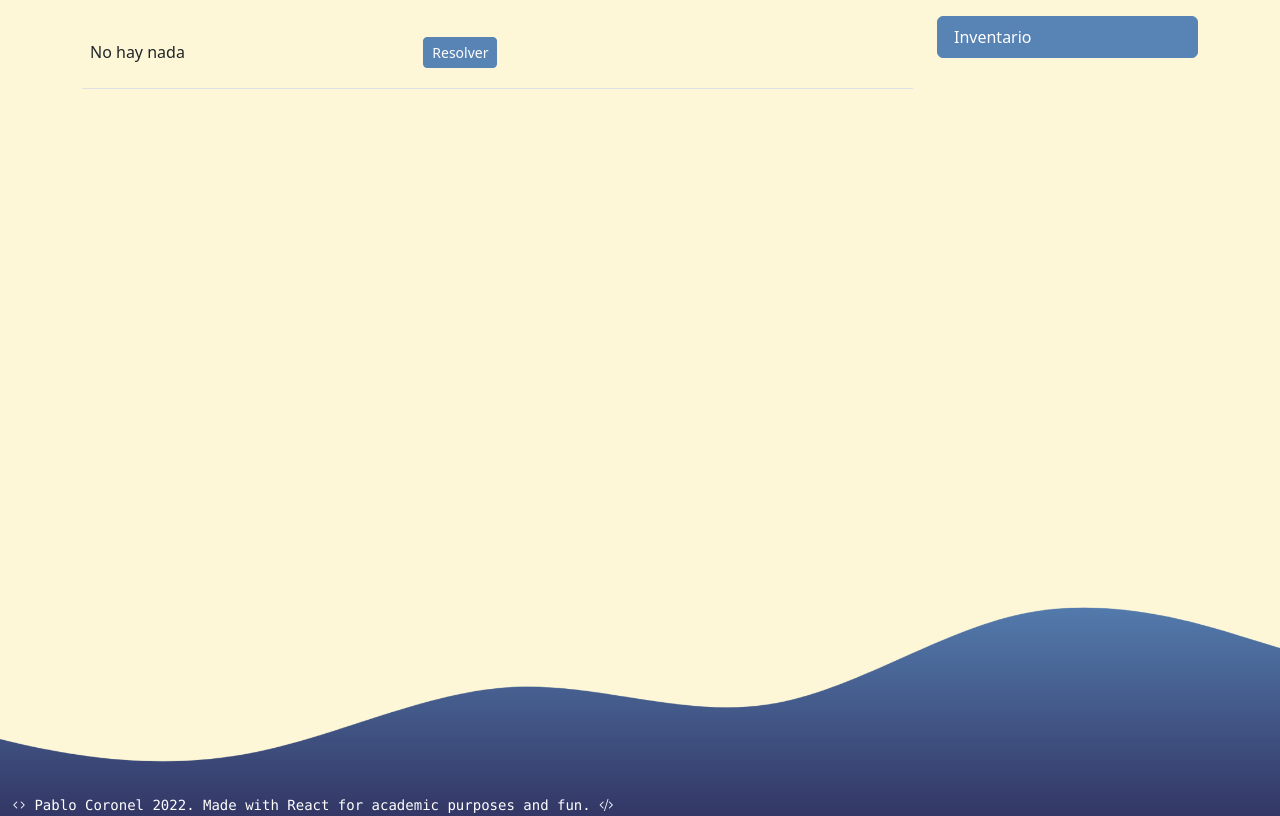
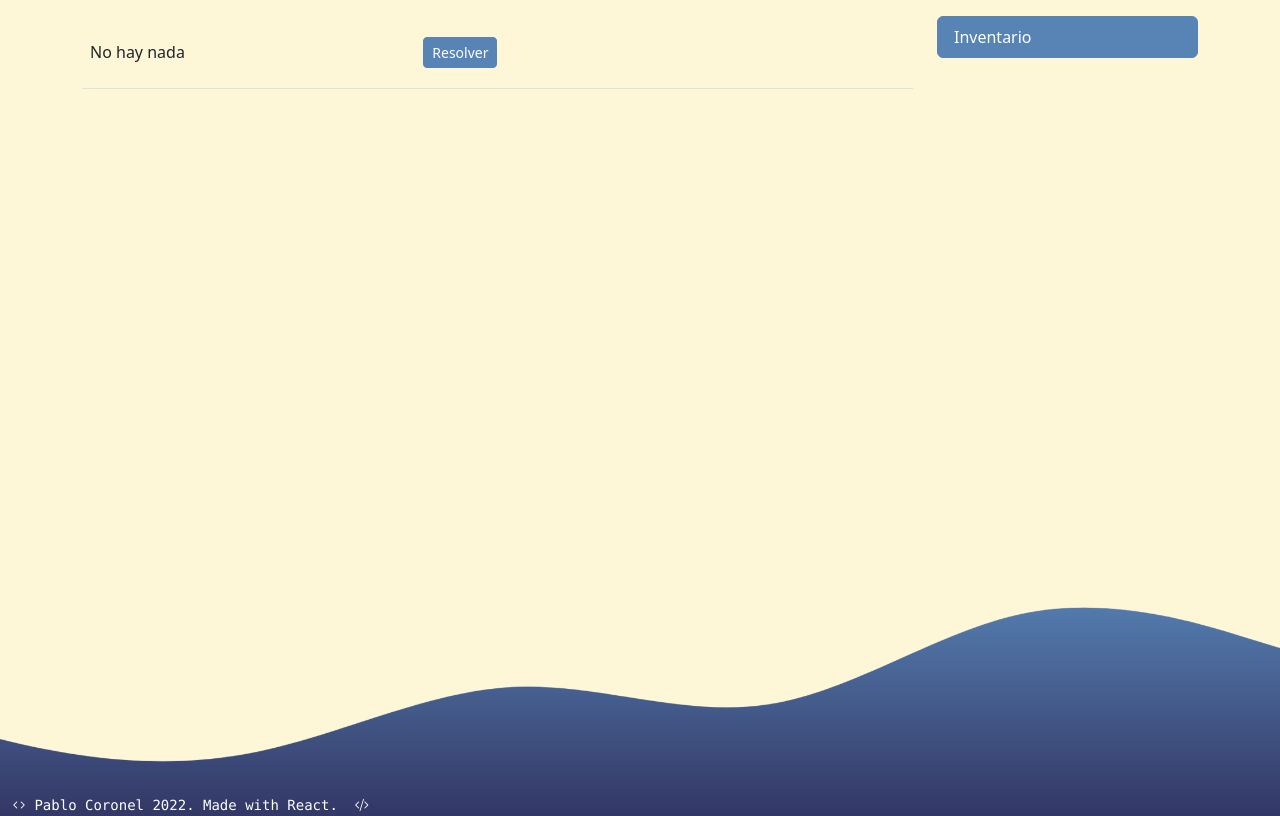
Before and after one commit to Phauno25/drowning, a React (Create React App) app: page / in a window 1280 px wide. Built offline with nearby package versions, Linux system fonts and the light colour scheme; a web font is replaced by a local one.

Commit message:
Footer update

```diff
--- a/src/components/Main.js
+++ b/src/components/Main.js
@@ -53,7 +53,7 @@ const Main = () => {
 
         </div>
         <div className='col-12 footer'>
-          <code className='firma'><i class="bi bi-code"></i> Pablo Coronel 2022. Made with React for academic purposes and fun.&nbsp;
+          <code className='firma'><i class="bi bi-code"></i> Pablo Coronel 2022. Made with React. &nbsp;
           <i class="bi bi-code-slash"> </i></code>
         </div>
       </div>
```
